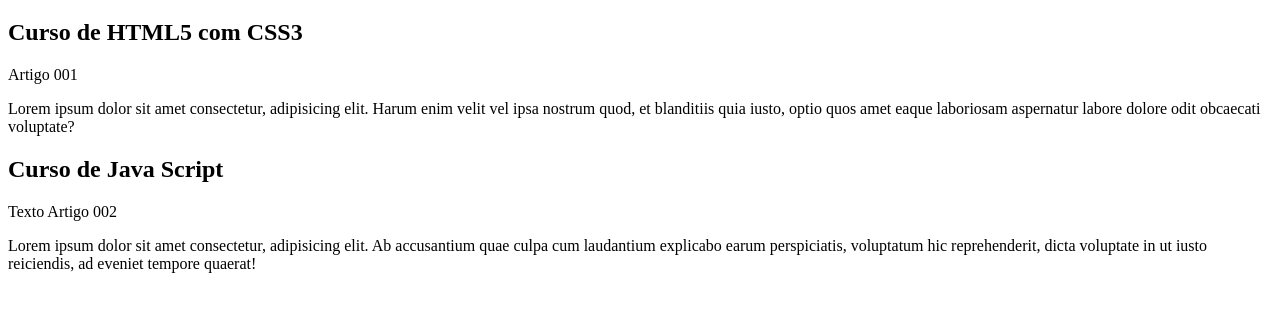
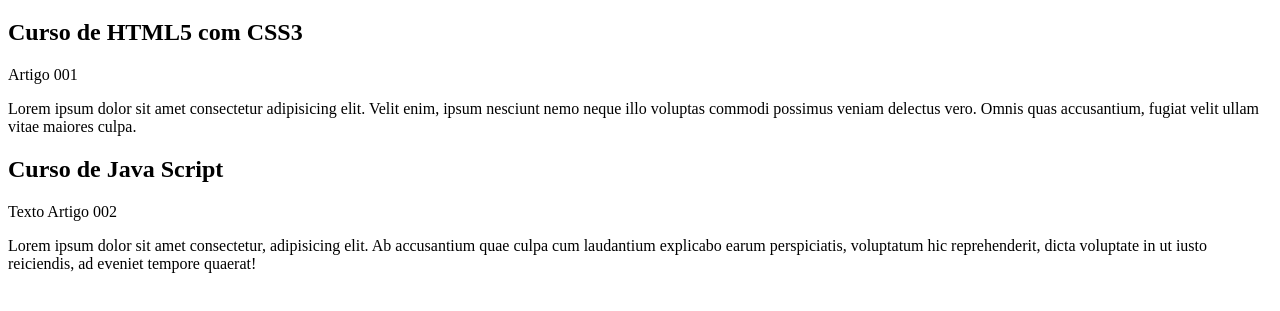
Before and after one commit to jamillyalves/Projeto-Site, a plain HTML site: page index.html in a window 1280 px wide. Shown: the part 61-372 px from the top of the page. Drawn offline with Linux system fonts and the light colour scheme.

Commit message:
adicionando conteúdo

```diff
--- a/index.html
+++ b/index.html
@@ -3,7 +3,7 @@
 <head>
     <meta charset="UTF-8">
     <meta name="viewport" content="width=device-width, initial-scale=1.0">
-    <title>Título do site</title>
+    <title>Curso em vídeo</title>
 </head>
 <body>
     <main>
@@ -13,7 +13,7 @@
         <article>
             <h2>Curso de HTML5 com CSS3</h2>
             <p>Artigo 001</p>
-            <p>Lorem ipsum dolor sit amet consectetur, adipisicing elit. Harum enim velit vel ipsa nostrum quod, et blanditiis quia iusto, optio quos amet eaque laboriosam aspernatur labore dolore odit obcaecati voluptate?</p>
+            <p>Lorem ipsum dolor sit amet consectetur adipisicing elit. Velit enim, ipsum nesciunt nemo neque illo voluptas commodi possimus veniam delectus vero. Omnis quas accusantium, fugiat velit ullam vitae maiores culpa.</p>
         </article>
         <article>
             <h2>Curso de Java Script</h2>
```
